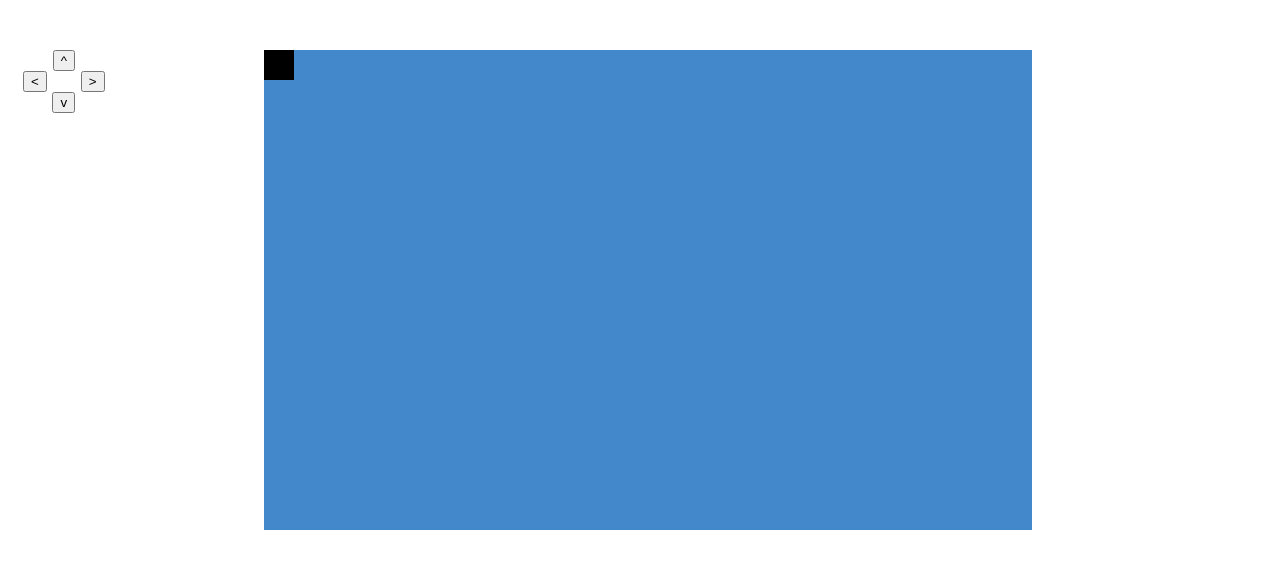
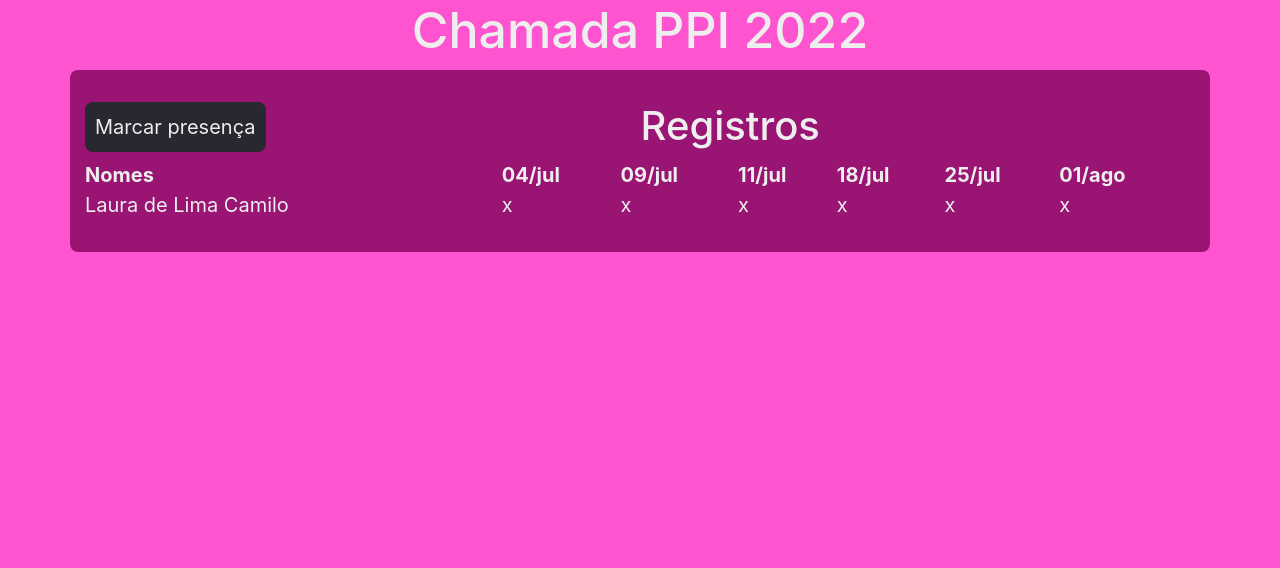
Before and after one commit to lauralima6/Atividades-PPI, a plain HTML site: page index.html in a window 1280 px wide. Drawn offline with nearby package versions, Linux system fonts and the light colour scheme.

Commit message:
Add files via upload

```diff
--- a/index.html
+++ b/index.html
@@ -1,24 +1,48 @@
 <!DOCTYPE html>
 <html lang="en">
+
 <head>
     <meta charset="UTF-8">
     <meta http-equiv="X-UA-Compatible" content="IE=edge">
     <meta name="viewport" content="width=device-width, initial-scale=1.0">
+    <link rel="stylesheet" href="https://cdn.jsdelivr.net/npm/bootstrap@4.6.1/dist/css/bootstrap.min.css"
+        integrity="sha384-zCbKRCUGaJDkqS1kPbPd7TveP5iyJE0EjAuZQTgFLD2ylzuqKfdKlfG/eSrtxUkn" crossorigin="anonymous">
+    <link rel="stylesheet" href="style.css">
+
     <title>Document</title>
-    <link rel="stylesheet" href="style.css">
 </head>
+
 <body>
-    <div id="controle">
-        <button onclick="move(this.innerHTML)">^</button>
-        <div>
-            <button onclick="move(this.innerHTML)">&lt;</button>
-            <button onclick="move(this.innerHTML)">&gt;</button>
-        </div>
-        <button onclick="move(this.innerHTML)">v</button>
-    </div>
-    <div id="cenario">
-        <div id="pontinho"></div>
-    </div>
+    <h1>Chamada PPI 2022</h1>
+    <main class="container">
+        <button>Marcar presença</button>
+        <h2>Registros</h2>
+        <table>
+            <thead>
+                <tr>
+                    <th>Nomes</th>
+                    <th>04/jul</th>
+                    <th>09/jul</th>
+                    <th>11/jul</th>
+                    <th>18/jul</th>
+                    <th>25/jul</th>
+                    <th>01/ago</th>
+                </tr>
+
+            </thead>
+            <tbody>
+                <tr>
+                    <td>Laura de Lima Camilo</td>
+                    <td>x</td>
+                    <td>x</td>
+                    <td>x</td>
+                    <td>x</td>
+                    <td>x</td>
+                    <td>x</td>
+                </tr>
+            </tbody>
+        </table>
+    </main>
 </body>
-<script src="javascript.js"></script>
+
 </html>
--- a/javascript.js
+++ /dev/null
@@ -1,39 +0,0 @@
-//obtém referência para o objeto que deve ser movido
-const pontinho = document.getElementById("pontinho");
-
-//valores da posição inicial
-pontinho.style.left= 0;
-pontinho.style.top= 0;
-
-function move(direcao){
-    //valores atuais do pontinho
-    let left = parseInt(pontinho.style.left);
-    let top = parseInt(pontinho.style.top);
-
-    switch(direcao){
-        case 38:
-        case "^":
-        top = top - 30;
-            break;
-        case 40:
-        case "v":
-        top = top + 30;
-            break;
-        case 37:
-        case "&lt;":
-        left = left - 30;
-            break;
-        case 39:
-        case "&gt;":
-        left = left + 30;
-            break;
-        default:
-            console.log(direcao);
-    }
-        pontinho.style.top = top + "px";
-        pontinho.style.left = left + "px";
-}
-
-document.body.onkeydown = function(tecla){
-    move(tecla.keyCode);
-}
--- a/style.css
+++ b/style.css
@@ -1,26 +1,43 @@
-html,body{
-    width: 100%;
-    height: 100%;
+* {
+    font-size: 20px;
+    padding: 0;
+    border-width: 0;
+    margin: 0;
+    box-sizing: border-box;
 }
-#controle{
-    float: left;
+
+:root {
+    --cor-principal: #E635B5;
+    --cor-principal-escura: #991473;
+    --cor-principal-clara: #FF54CF;
+    --cor-secundaria: #1B9905;
+    --cor-secundaria-clara: #4FE635;
+    --cor-texto-claro: #EEEEEE;
+    --cor-texto-escuro: #282831;
+    --cor-fundo-escuro: #282831;
+}
+
+body {
+    background-color: var(--cor-principal-clara);
+    color: var(--cor-texto-claro);
+}
+
+h1,
+h2 {
     text-align: center;
 }
-#controle div button{
-margin-left: 15px;
-margin-right: 15px;
+main{
+    background-color: var(--cor-principal-escura);
+    border-radius: 8px;
+    padding: 32px;
 }
-#cenario{
-    position: relative;
-    width: 60%;
-    height: 60%;
-    background-color:#48c;
-    margin: auto;
-    margin-top: 50px;
+button{
+    border-radius: 8px;
+    color: var(--cor-texto-claro);
+    background-color: var(--cor-fundo-escuro);
+    padding: 0.5em;
+    float: left;
 }
-#pontinho{
-    position: absolute;
-    background-color: black;
-    width: 30px;
-    height: 30px;
+table{
+    width: 100%;
 }
```
